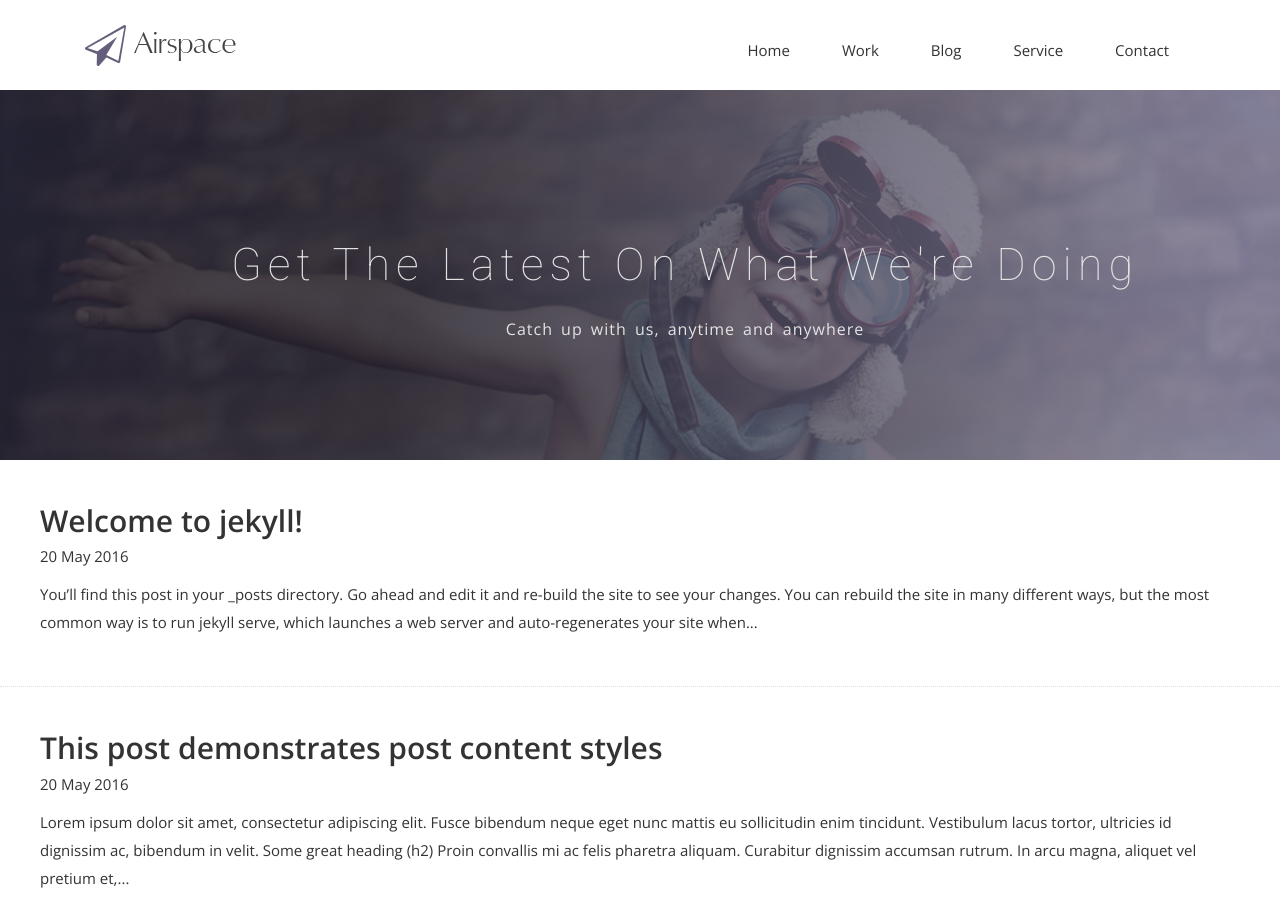
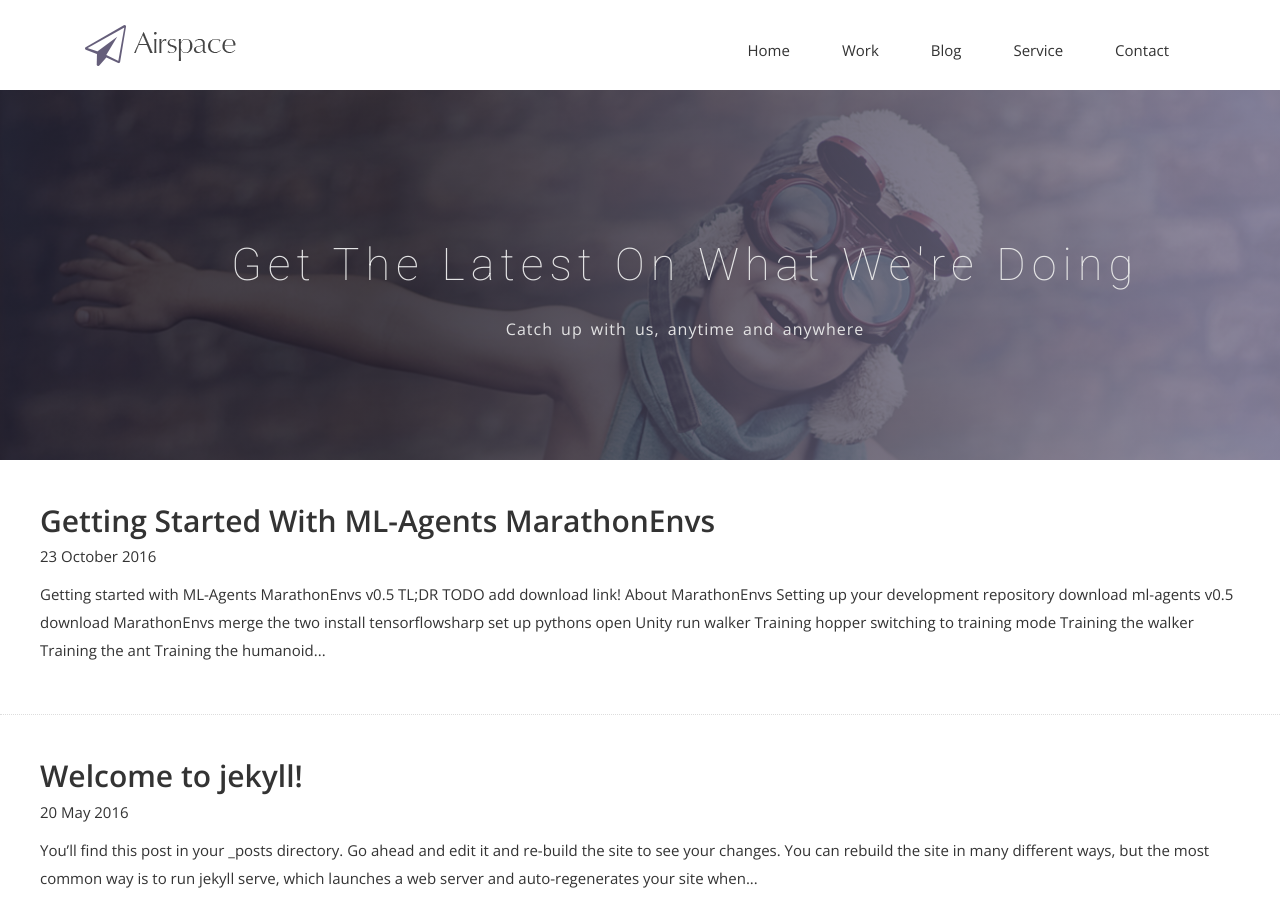
Before and after one commit to Sohojoe/sohojoe.github.io, a Jekyll site: the page built from blog.html, in a window 1280 px wide and 900 px high. Built offline with Jekyll 4.4.1, drawn with Linux system fonts in a browser that asks for light colours; nearby versions of some CDN libraries; some web fonts are replaced.

```diff
--- a/_config.yml
+++ b/_config.yml
@@ -19,7 +19,7 @@ title: Sohojoe
 description: "website stugg"
 url: "http://ndrewtl.github.io" # the base hostname & protocol for your site
 # baseurl: "/the/subpath/of/your/site" # Set this value to "" if you want your site to be root
-baseurl: ""
+baseurl: "/airspace-jekyll"
 cover: "/assets/cover.png"
 logo: "/assets/logo.png"
 google_analytics:
--- a/2018-Pages/2018-GettingStartedWithML-AgentsMarathonEnvs.md
+++ b/_posts/2018-10-23-GettingStartedWithML-AgentsMarathonEnvs.md
@@ -1,4 +1,10 @@
-2018-Oct-23
+---
+layout: post
+title: Getting Started With ML-Agents MarathonEnvs
+subtitle: Quick tutorial to get you up and going with MarathonEnvs
+date: 2016-10-23 21:11:27
+author: Joe Booth
+---
 
 # Getting started with ML-Agents MarathonEnvs v0.5
 ![Banner](Images/MarathonEnvsBanner.gif)
```
Also changed, not shown: rl.html (added, +22 -0 lines), img/legacy/1358491355200-2.png (added), img/legacy/1397003354487.png (added), img/legacy/1397004146329.jpeg (added), img/legacy/1397005261839.png (added), img/legacy/1397026326740.jpeg (added), img/legacy/1397027008315.png (added), img/legacy/Angelica.jpg (added), img/legacy/DA+Logo+No+Text.png (added), img/legacy/DA+Logo+Small.png (added), img/legacy/Jackson.jpg (added), img/legacy/PF_logo_orange_rgb-1-1.png (added), img/legacy/Vidya+Gamer+Logo+J,+Square+2.jpg (added), img/legacy/outthinkinclogo.png (added), 1 more files.
